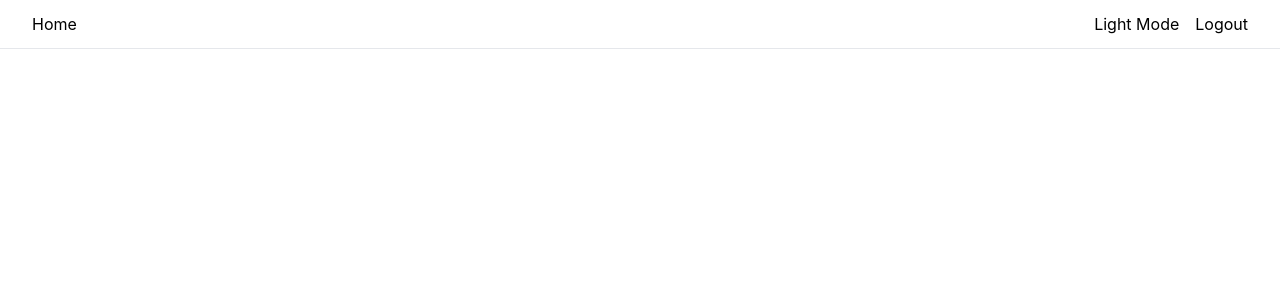
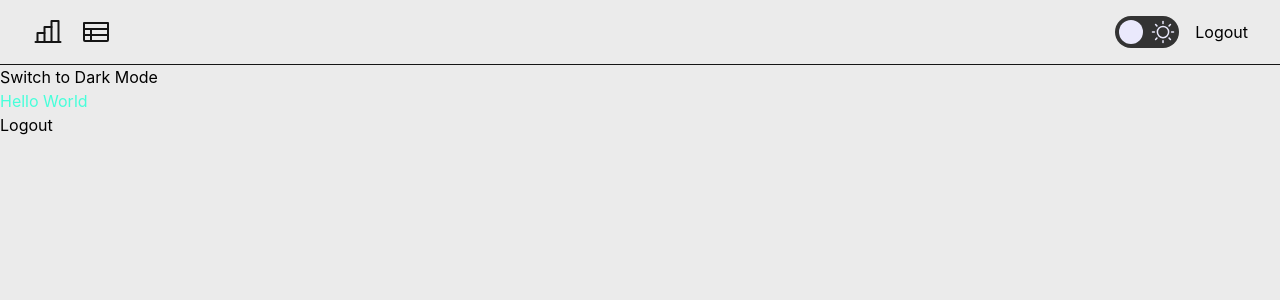
Before and after one commit to mattpsvreis/testelumi, a React (Vite) app in the folder frontend/: page /dashboard in a window 1280 px wide. Shown: the top 300 px of the page. Built offline with nearby package versions, Linux system fonts and the light colour scheme; sample sign-in values are in the browser's storage.

Commit message:
(frontend) feat: desktop header done

```diff
--- a/frontend/package.json
+++ b/frontend/package.json
@@ -11,10 +11,12 @@
     "preview": "vite preview"
   },
   "dependencies": {
+    "phosphor-react": "^1.4.1",
     "react": "^18.3.1",
     "react-dom": "^18.3.1",
     "react-responsive": "^10.0.0",
     "react-router-dom": "^6.27.0",
+    "react-tooltip": "^5.28.0",
     "vite-tsconfig-paths": "^5.0.1",
     "zustand": "^5.0.0"
   },
--- /dev/null
+++ b/frontend/src/components/data-display/tooltip/index.tsx
@@ -0,0 +1,25 @@
+import { PlacesType, Tooltip } from 'react-tooltip';
+
+interface TooltipProps {
+  children: React.ReactNode;
+  anchorSelect: string;
+  placement?: PlacesType;
+}
+
+const ToolTip: React.FC<TooltipProps> = ({
+  children,
+  anchorSelect,
+  placement = 'top',
+}) => {
+  return (
+    <Tooltip
+      anchorSelect={anchorSelect}
+      place={placement}
+      className='bg-dark-background text-dark-text dark:bg-light-background dark:text-light-text'
+    >
+      {children}
+    </Tooltip>
+  );
+};
+
+export default ToolTip;
--- /dev/null
+++ b/frontend/src/components/data-input/toggle-dark-mode/index.tsx
@@ -0,0 +1,32 @@
+import React from 'react';
+
+import { useThemeStore } from '@stores/ThemeStore';
+import { Moon, Sun } from 'phosphor-react';
+
+interface ToggleDarkModeProps {
+  id?: string;
+}
+
+const ToggleDarkMode: React.FC<ToggleDarkModeProps> = ({ id }) => {
+  const { theme, toggleTheme } = useThemeStore();
+
+  return (
+    <div
+      id={id}
+      className={`relative flex h-8 w-16 cursor-pointer items-center justify-between rounded-full px-1 transition-colors duration-300 ${
+        theme === 'dark' ? 'bg-dark-text' : 'bg-light-foreground'
+      }`}
+      onClick={() => toggleTheme()}
+    >
+      <Moon size={24} className='text-light-text' />
+      <Sun size={24} className='text-dark-text' />
+      <div
+        className={`absolute left-1 top-1 h-6 w-6 rounded-full bg-dark-text transition-transform duration-300 dark:bg-light-text ${
+          theme === 'dark' ? 'translate-x-8 transform' : ''
+        }`}
+      />
+    </div>
+  );
+};
+
+export default ToggleDarkMode;
--- a/frontend/src/index.css
+++ b/frontend/src/index.css
@@ -1,6 +1,18 @@
 @tailwind base;
 @tailwind components;
 @tailwind utilities;
+
+:root {
+  --rt-color-white: #eae9fc;
+  --rt-color-dark: #151515;
+  --rt-color-success: #8dc572;
+  --rt-color-error: #be6464;
+  --rt-color-warning: #f0ad4e;
+  --rt-color-info: #337ab7;
+  --rt-opacity: 0.9;
+  --rt-transition-show-delay: 0.15s;
+  --rt-transition-closing-delay: 0.15s;
+}
 
 * {
   margin: 0;
--- a/frontend/src/layouts/desktop/components/desktop-header/index.tsx
+++ b/frontend/src/layouts/desktop/components/desktop-header/index.tsx
@@ -1,6 +1,10 @@
 import { useAuthStore } from '@stores/AuthStore';
 import { useThemeStore } from '@stores/ThemeStore';
+import { ChartBar, Table } from 'phosphor-react';
 import { Link, useNavigate } from 'react-router-dom';
+
+import ToolTip from '@components/data-display/tooltip';
+import ToggleDarkMode from '@components/data-input/toggle-dark-mode';
 
 interface DesktopHeaderProps {
   shouldRender?: boolean;
@@ -9,7 +13,8 @@ interface DesktopHeaderProps {
 const DesktopHeader: React.FC<DesktopHeaderProps> = ({
   shouldRender = true,
 }) => {
-  const { theme, toggleTheme } = useThemeStore();
+  const { theme } = useThemeStore();
+
   const { setUsername, setIsAuthenticated } = useAuthStore();
 
   const navigate = useNavigate();
@@ -22,14 +27,34 @@ const DesktopHeader: React.FC<DesktopHeaderProps> = ({
   }
 
   return shouldRender ? (
-    <div className='flex min-h-12 w-full flex-row items-center justify-between px-8'>
-      <div>
-        <Link to='/'>Home</Link>
+    <div className='flex min-h-12 w-full flex-row items-center justify-between px-8 py-4'>
+      <div className='flex flex-row items-center gap-4'>
+        <Link to='/dashboard' className='no-outline-border outline-none'>
+          <ChartBar
+            id='dashboard-navigator'
+            size={32}
+            className='no-outline-border text-light-text outline-none dark:text-dark-text'
+          />
+          <ToolTip anchorSelect='#dashboard-navigator' placement='right'>
+            <span>Dashboard</span>
+          </ToolTip>
+        </Link>
+        <Link to='/biblioteca' className='no-outline-border outline-none'>
+          <Table
+            id='library-navigator'
+            size={32}
+            className='no-outline-border text-light-text outline-none dark:text-dark-text'
+          />
+          <ToolTip anchorSelect='#library-navigator' placement='right'>
+            <span>Biblioteca de Faturas</span>
+          </ToolTip>
+        </Link>
       </div>
-      <div className='flex flex-row gap-4'>
-        <button type='button' onClick={() => toggleTheme()}>
-          {theme.charAt(0).toUpperCase() + theme.slice(1).toLowerCase()} Mode
-        </button>
+      <div className='flex flex-row items-center gap-4'>
+        <ToggleDarkMode id='toggle-darkmode-button' />
+        <ToolTip anchorSelect='#toggle-darkmode-button' placement='bottom'>
+          <span>Trocar para {theme === 'dark' ? 'Light' : 'Dark'} Mode</span>
+        </ToolTip>
         <button type='button' onClick={handleLogout}>
           Logout
         </button>
--- a/frontend/src/layouts/desktop/index.tsx
+++ b/frontend/src/layouts/desktop/index.tsx
@@ -10,9 +10,9 @@ const DesktopLayout: React.FC<DesktopLayout> = ({ children }) => {
   const pathname = useLocation().pathname;
 
   return (
-    <div className='flex min-h-screen w-full flex-col'>
+    <div className='flex min-h-screen w-full flex-col bg-light-background dark:bg-dark-background'>
       {Boolean(pathname !== '/login') && <DesktopHeader />}
-      <hr />
+      <hr className='h-[1px] border-none bg-dark-background dark:bg-light-background' />
       {children}
     </div>
   );
--- a/frontend/src/pages/home/index.tsx
+++ b/frontend/src/pages/dashboard/index.tsx
@@ -1,7 +1,7 @@
 import { useThemeStore } from '@stores/ThemeStore';
 import { useNavigate } from 'react-router-dom';
 
-const Home: React.FC = () => {
+const Dashboard: React.FC = () => {
   const { theme, toggleTheme } = useThemeStore();
 
   const navigate = useNavigate();
@@ -24,4 +24,4 @@ const Home: React.FC = () => {
   );
 };
 
-export default Home;
+export default Dashboard;
--- a/frontend/src/pages/login/index.tsx
+++ b/frontend/src/pages/login/index.tsx
@@ -21,7 +21,7 @@ const Login: React.FC = () => {
     setIsAuthenticated(true);
     localStorage.setItem('isAuthenticated', 'true');
 
-    navigate('/');
+    navigate('/dashboard');
   };
 
   return (
--- a/frontend/src/routes/MainRoutes.tsx
+++ b/frontend/src/routes/MainRoutes.tsx
@@ -2,7 +2,7 @@ import Layout from '@layouts/Layout';
 import { useAuthStore } from '@stores/AuthStore';
 import { Route, BrowserRouter as Router, Routes } from 'react-router-dom';
 
-import Home from '@pages/home';
+import Dashboard from '@pages/dashboard';
 import Login from '@pages/login';
 
 import ProtectedRoute from './ProtectedRoute';
@@ -19,7 +19,7 @@ const MainRoutes: React.FC = () => {
 
           {/* Protected Routes */}
           <Route element={<ProtectedRoute isAuthenticated={isAuthenticated} />}>
-            <Route path='/' element={<Home />} />
+            <Route path='/dashboard' element={<Dashboard />} />
           </Route>
         </Routes>
       </Layout>
--- a/frontend/tailwind.config.js
+++ b/frontend/tailwind.config.js
@@ -10,7 +10,7 @@ module.exports = {
           secondary: '#47ffda',
           accent: '#00c3ff',
           background: '#ebebeb',
-          text: '#040316',
+          text: '#151515',
           placeholder: '#a0a0a0',
           foreground: '#333333',
           border: '#00c3ff',
```
